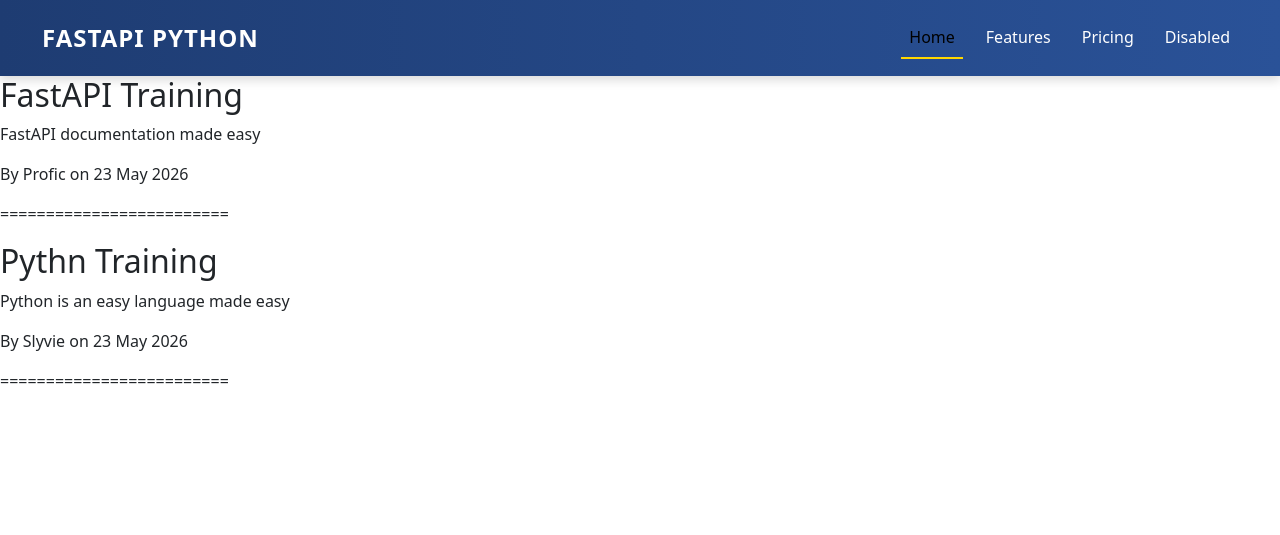
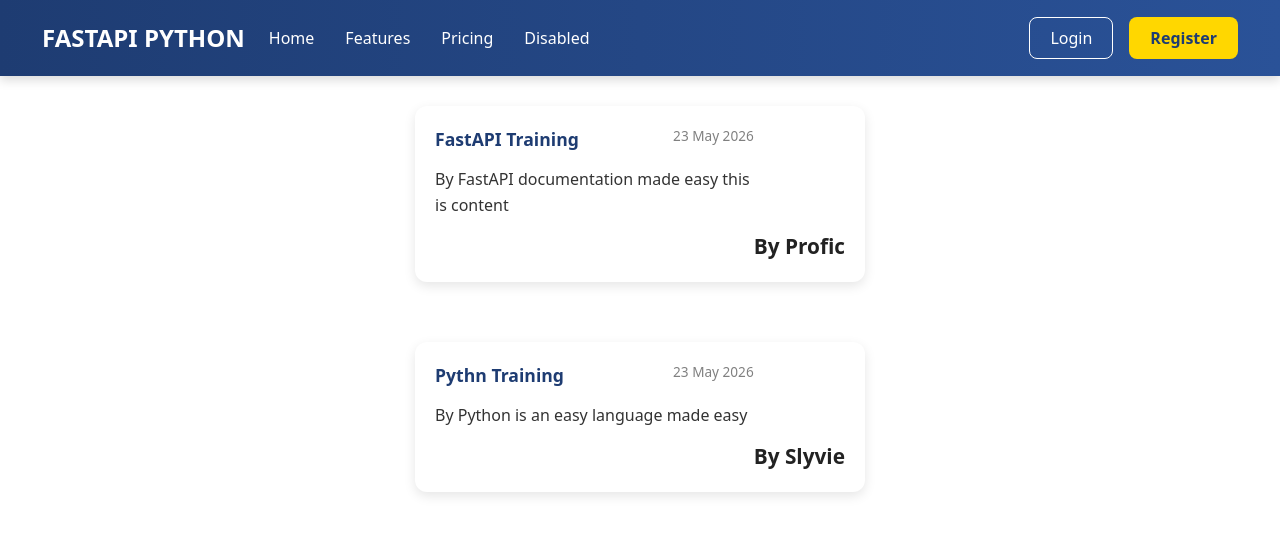
Before and after one commit to Kitemaggwa-Shafic/FastAPI-Full-CRUD, a FastAPI app: page / in a window 1280 px wide. Shown: the top 535 px of the page. Run offline with FastAPI, Linux system fonts and the light colour scheme.

Commit message:
modified CSS file for better UI

```diff
--- a/main.py
+++ b/main.py
@@ -18,7 +18,7 @@ posts: list[dict] = [
         "id": 1,
         "author": "Profic",
         "title": "FastAPI Training",
-        "content": "FastAPI documentation made easy",
+        "content": "FastAPI documentation made easy this is content",
         "date_posted": "23 May 2026",
     },
     {
--- a/static/main.css
+++ b/static/main.css
@@ -1,46 +1,110 @@
-/* Navbar background */
 .custom-navbar{
     background: linear-gradient(90deg, #1e3c72, #2a5298);
     padding: 15px 30px;
     box-shadow: 0 4px 10px rgba(0,0,0,0.15);
 }
 
-/* Brand styling */
-.custom-navbar .navbar-brand{
-    color: white;
-    font-size: 1.5rem;
-    font-weight: bold;
-    letter-spacing: 1px;
+.navbar-brand{
+    color:white;
+    font-size:1.5rem;
+    font-weight:bold;
 }
 
-.custom-navbar .navbar-brand:hover{
-    color: #ffd700;
+.nav-link{
+    color:white !important;
+    margin-right:15px;
+    font-weight:500;
+    transition:0.3s;
 }
 
-/* Nav links */
-.custom-navbar .nav-link{
-    color: white;
-    margin-left: 15px;
-    font-weight: 500;
-    transition: 0.3s ease;
+.nav-link:hover{
+    color:#ffd700 !important;
 }
 
-/* Hover effect */
-.custom-navbar .nav-link:hover{
-    color: #ffd700;
-    transform: translateY(-2px);
+/* Login Button */
+.login-btn{
+    border:1px solid white;
+    color:white;
+    padding:8px 20px;
+    border-radius:8px;
 }
 
-/* Active link */
-.custom-navbar .nav-link.active{
-    border-bottom: 2px solid #ffd700;
+.login-btn:hover{
+    background:white;
+    color:#1e3c72;
 }
 
-/* Mobile menu icon */
-.navbar-toggler{
-    border: none;
+/* Register Button */
+.register-btn{
+    background:#ffd700;
+    color:#1e3c72;
+    padding:8px 20px;
+    border-radius:8px;
+    font-weight:bold;
 }
 
-.navbar-toggler:focus{
-    box-shadow: none;
+.register-btn:hover{
+    opacity:0.9;
 }
+
+/* COntaine CSS */
+/* Container holding all posts */
+.posts-container{
+    display:grid;
+    grid-template-columns: repeat(auto-fit, minmax(320px,1fr));
+    gap:20px;
+    padding:30px;
+}
+
+/* Each post card */
+.post-card{
+    display:grid;
+    grid-template-areas:
+        "author date"
+        "message message";
+
+    grid-template-columns: 1fr auto;
+
+    background:white;
+    padding:20px;
+    border-radius:12px;
+    box-shadow:0 4px 12px rgba(0,0,0,0.1);
+
+    transition:0.3s;
+    width: 100%;
+    max-width: 450px;   /* 👈 makes card smaller */
+    margin: auto;      /* centers it */
+}
+
+.post-card:hover{
+    transform:translateY(-4px);
+}
+
+/* Grid Areas */
+.author{
+    grid-area:author;
+    font-weight:bold;
+    font-size:1.1rem;
+    color:#1e3c72;
+}
+
+.date{
+    grid-area:date;
+    color:gray;
+    font-size:0.85rem;
+    text-align:right;
+}
+
+.message{
+    grid-area:message;
+    margin-top:15px;
+    line-height:1.6;
+    color:#333;
+}
+.title{
+    grid-area:title;
+    margin-top:12px;
+    font-size:1.3rem;
+    font-weight:700;
+    color:#222;
+}
--- a/templates/home.html
+++ b/templates/home.html
@@ -1,13 +1,18 @@
 {% extends "layout.html" %}
 
-{% block content %} <!-- this code extends from layout.html and defines the content block that will be rendered in home.html -->
+ <!-- this code extends from layout.html and defines the content block that will be rendered in home.html -->
+    {% block content %}
         <!-- looping through the posts we have accessing their data -->
         {% for post in posts %}
-            <div>
-                <h2>{{ post.title }}</h2>
-                <p>{{ post.content }}</p>
-                <p>By {{ post.author }} on {{ post.date_posted }}</p>
-                <p>=========================</p>
+
+             <div class="posts-container">
+                <div class="post-card">
+                <div class="author">{{ post.title }}</div>
+                <div class="title">By {{ post.author }}</div>
+                <div class="date">{{ post.date_posted }}</div>
+                <div class="message">By {{ post.content }}</div>
             </div>
+
+        </div>
         {% endfor %}
 {% endblock %}
--- a/templates/layout.html
+++ b/templates/layout.html
@@ -16,25 +16,37 @@
     </head>
     <body>
 
-        <nav class="navbar navbar-expand-lg custom-navbar">
+      <nav class="navbar navbar-expand-lg custom-navbar">
     <div class="container-fluid">
+
+        <!-- Brand -->
         <a class="navbar-brand">FASTAPI PYTHON</a>
 
-        <button class="navbar-toggler" type="button" data-bs-toggle="collapse"
-        data-bs-target="#navbarNavAltMarkup">
+        <!-- Mobile Toggle -->
+        <button class="navbar-toggler" type="button" data-bs-toggle="collapse" data-bs-target="#navbarNavAltMarkup">
             <span class="navbar-toggler-icon"></span>
         </button>
 
+        <!-- Navbar Content -->
         <div class="collapse navbar-collapse" id="navbarNavAltMarkup">
-            <div class="navbar-nav ms-auto">
+
+            <!-- LEFT SIDE LINKS -->
+            <div class="navbar-nav">
                 <a class="nav-link active" href="{{ url_for('home') }}">Home</a>
                 <a class="nav-link" href="#">Features</a>
                 <a class="nav-link" href="#">Pricing</a>
                 <a class="nav-link disabled">Disabled</a>
             </div>
+
+            <!-- RIGHT SIDE BUTTONS -->
+            <div class="ms-auto d-flex gap-2">
+                <a href="#" class="btn btn-outline-light mb-2 mb-md-0 me-md-2 login-btn">Login</a>
+                <a href="#" class="btn register-btn">Register</a>
+            </div>
+
         </div>
     </div>
-</nav>
+        </nav>
         {% block content %}
         {% endblock %}
     </body>
```
